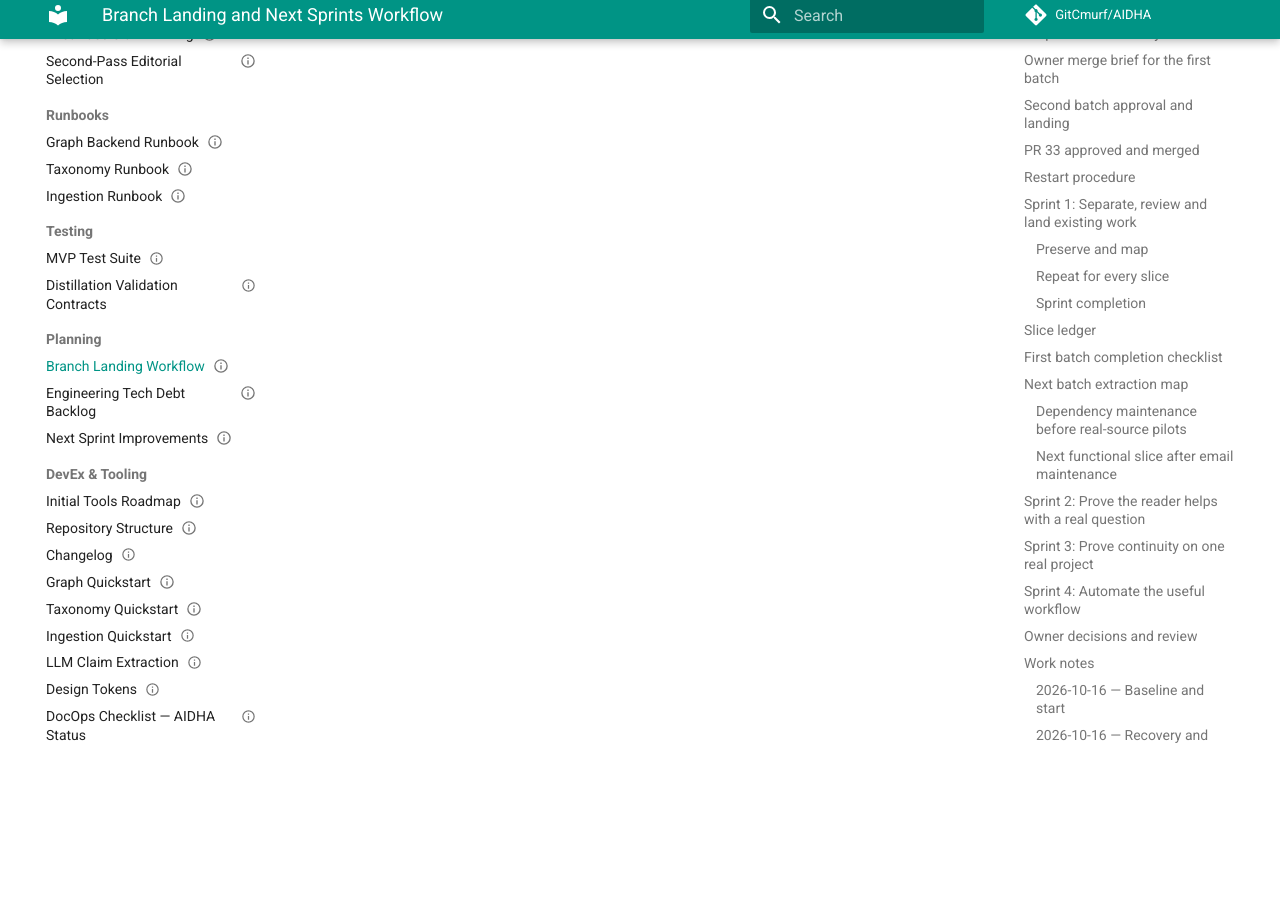
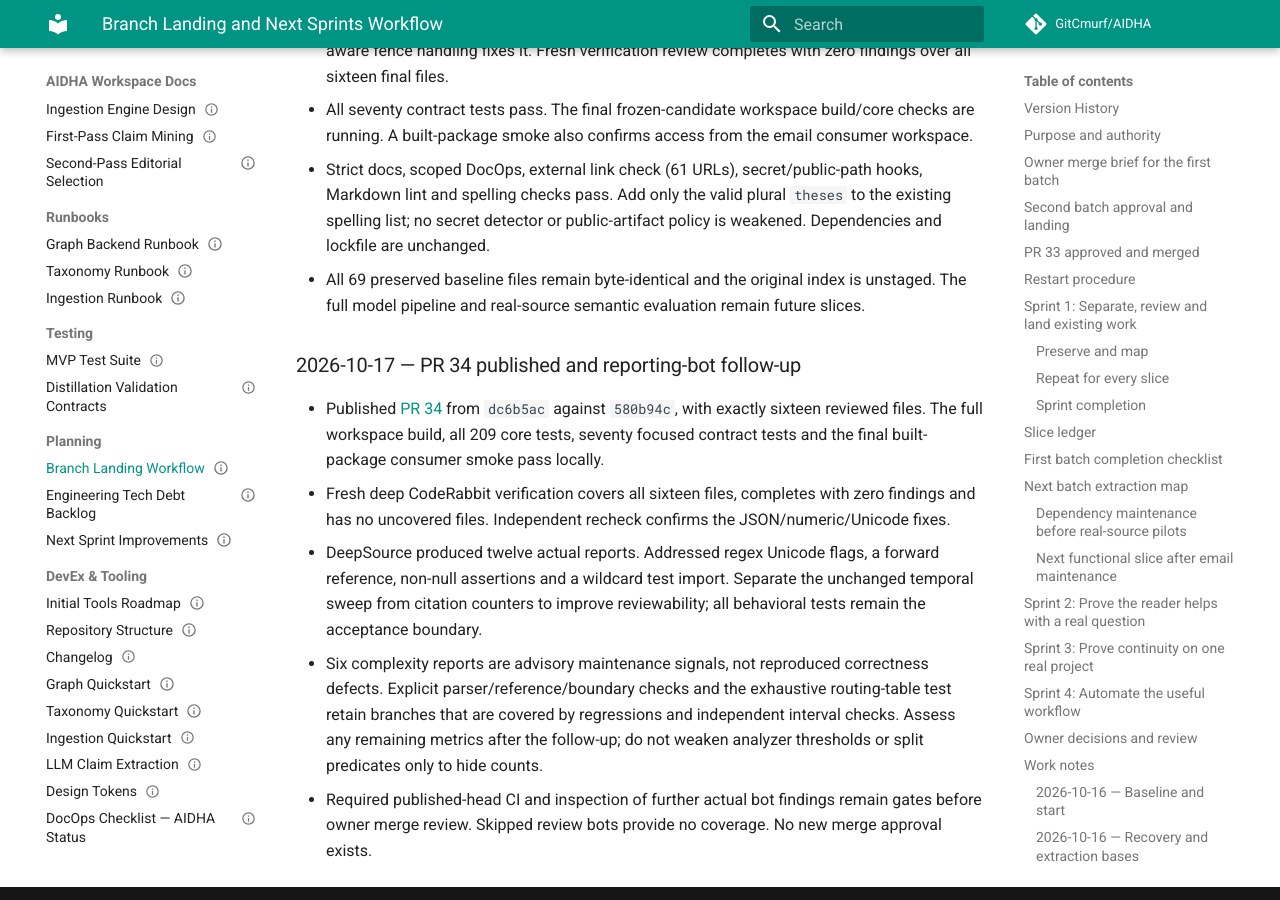
Before and after one commit to GitCmurf/AIDHA, an MkDocs documentation site: the page built from docs/05-planning/plan-015-branch-landing-workflow.md, in a window 1280 px wide and 900 px high, scrolled down 27907 px. Built offline with MkDocs 1.6.1 and Material for MkDocs 9.7.7, drawn with Linux system fonts in a browser that asks for light colours; comment, search, counter and statistics services are not loaded; the version menu is left out; some of the changed text lies outside the part shown.

Commit message:
refactor(core): address validation review-bot findings

```diff
--- a/docs/05-planning/plan-015-branch-landing-workflow.md
+++ b/docs/05-planning/plan-015-branch-landing-workflow.md
@@ -180,7 +180,7 @@
 | Private public-artifact guard | Independent; integrated `main` at `475f615` | `019-private-artifact-guard` / [PR 32](https://github.com/GitCmurf/AIDHA/pull/32) | Merged as `01ec0ed` after required CI and actual findings were addressed; final isolation fix peer-reviewed; supplemental CLI attempt gave no coverage | Forced-stage, newline, case, original-policy and fail-closed regressions; actual scan added to required test command |
 | Taxonomy-version provenance | Independent; integrated `main` at `475f615` | `020-taxonomy-provenance` / [PR 31](https://github.com/GitCmurf/AIDHA/pull/31) | Merged as `33f40cd`; approved patch and all eleven non-generated blobs unchanged; fresh exact-head CI and actual reporting-bot checks pass | Structured canonical fingerprint; exact Resource metadata after fresh SQLite reopen and email ingestion |
 | Email parser dependency maintenance | Verified `main` at `33f40cd`; independent | `021-email-parser-dependencies` / [PR 33](https://github.com/GitCmurf/AIDHA/pull/33) | Merged as `580b94c` from approved `a5d9651`; required CI passes; actual reports assessed | Synthetic malformed-address/mailto tests and ordinary MIME control; no real email |
-| Distillation validation and evidence checks | Verified `main` at `580b94c`; independent of model/pipeline wiring | `022-distillation-validation` / PR pending | Extracted schema/quote/coverage/routing modules and tests; independent review and publication pending | AIDHA-TESTING-056; mechanical acceptance explicitly does not prove semantic entailment |
+| Distillation validation and evidence checks | Verified `main` at `580b94c`; independent of model/pipeline wiring | `022-distillation-validation` / [PR 34](https://github.com/GitCmurf/AIDHA/pull/34) | Published at `dc6b5ac`; actual bot follow-up and final CI in progress | AIDHA-TESTING-056; mechanical acceptance explicitly does not prove semantic entailment |
 | Extraction and source distillation | Dependency map pending | Pending | Separate foundational fixes and distillation where contracts permit | AIDHA-PLAN-009, AIDHA-PLAN-010; older reviews require exact-scope checks |
 | Activation and continuity | Dependency map pending; mixed commit `b628643` needs deliberate separation | Pending | Pair public CLI, persistence tests and currently uncommitted supporting docs | PLAN-008, PLAN-011, PLAN-014 |
 | Reader and evidence navigation | Core extraction/evidence contracts; exact boundaries pending | Pending | Split usable increments from questions, relations and paper discovery | PLAN-012, PLAN-013 |
@@ -811,3 +811,20 @@
   no secret detector or public-artifact policy is weakened. Dependencies and lockfile are unchanged.
 - All 69 preserved baseline files remain byte-identical and the original index is unstaged.
   The full model pipeline and real-source semantic evaluation remain future slices.
+
+### 2026-10-17 — PR 34 published and reporting-bot follow-up
+
+- Published [PR 34](https://github.com/GitCmurf/AIDHA/pull/34) from `dc6b5ac` against `580b94c`,
+  with exactly sixteen reviewed files. The full workspace build, all 209 core tests, seventy
+  focused contract tests and the final built-package consumer smoke pass locally.
+- Fresh deep CodeRabbit verification covers all sixteen files, completes with zero findings
+  and has no uncovered files. Independent recheck confirms the JSON/numeric/Unicode fixes.
+- DeepSource produced twelve actual reports. Addressed regex Unicode flags, a forward reference,
+  non-null assertions and a wildcard test import. Separate the unchanged temporal sweep from
+  citation counters to improve reviewability; all behavioral tests remain the acceptance boundary.
+- Six complexity reports are advisory maintenance signals, not reproduced correctness defects.
+  Explicit parser/reference/boundary checks and the exhaustive routing-table test retain branches
+  that are covered by regressions and independent interval checks. Assess any remaining metrics
+  after the follow-up; do not weaken analyzer thresholds or split predicates only to hide counts.
+- Required published-head CI and inspection of further actual bot findings remain gates before
+  owner merge review. Skipped review bots provide no coverage. No new merge approval exists.
```
Also changed, not shown: 3 other files.
